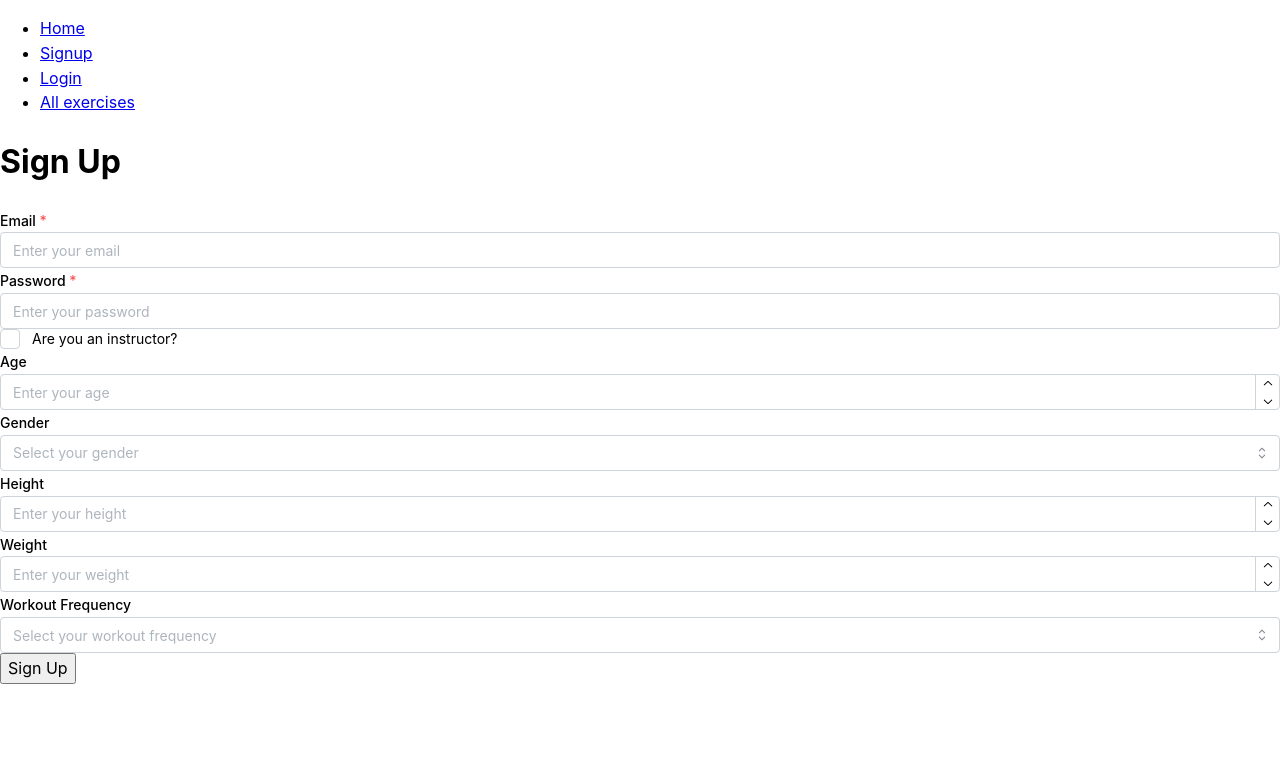
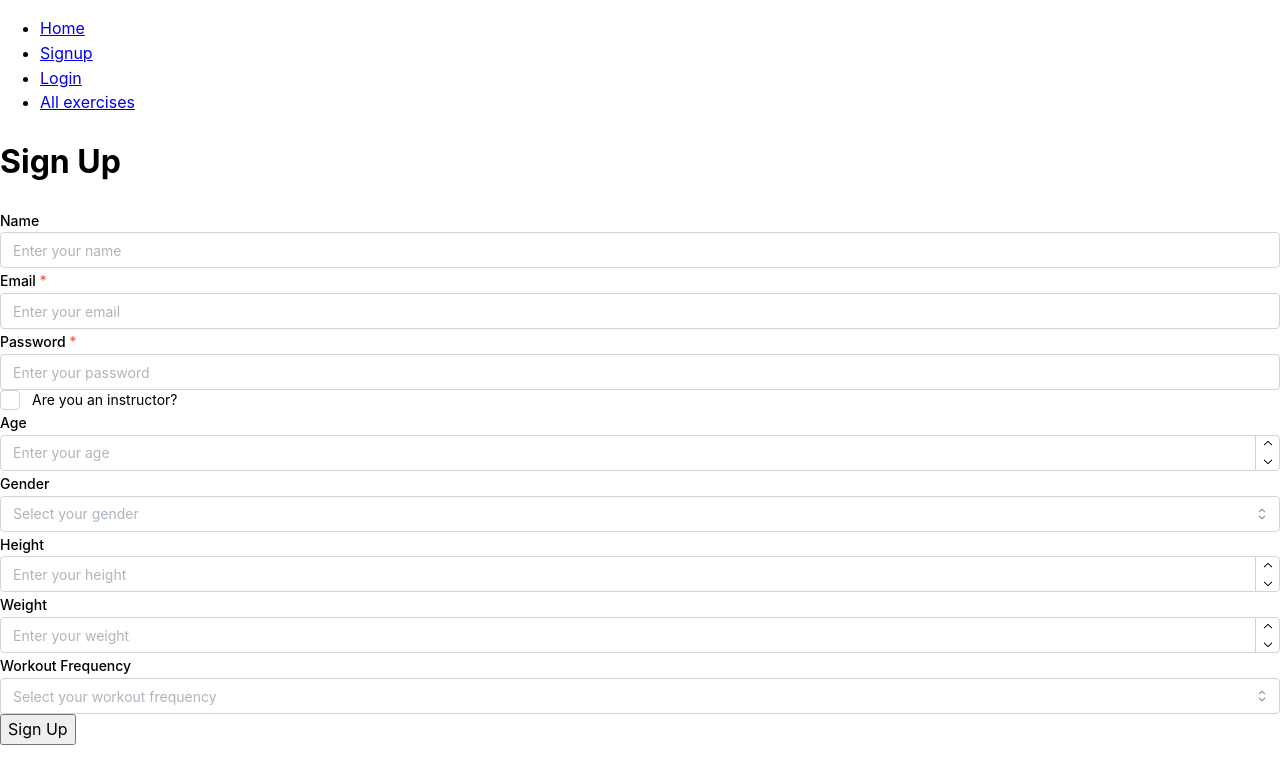
Before and after one commit to dieegoolimaa/fitnesstracker-frontend, a React (Vite) app: page /signup in a window 1280 px wide. Shown: the top 784 px of the page. Built offline with nearby package versions, Linux system fonts and the light colour scheme.

Commit message:
Profile page showing all details, is intructor conditionally rendered in the profile page

```diff
--- a/src/App.jsx
+++ b/src/App.jsx
@@ -7,6 +7,7 @@ import PrivateRoute from './components/PrivateRoute.jsx'
 import  AllExercisesPage  from './pages/AllExercisesPage.jsx'
 import  NewExercisePage  from './pages/NewExercisePage.jsx'
 import  AboutPage from './pages/AboutPage.jsx'
+
 function App() {
   return (
    <>
--- a/src/pages/ProfilePage.jsx
+++ b/src/pages/ProfilePage.jsx
@@ -18,6 +18,7 @@ const ProfilePage = () => {
         });
         if (response.ok) {
           const data = await response.json();
+          console.log(data); // Add this line
           setUserData(data);
         } else {
           console.error('Failed to fetch user data:', response.statusText);
@@ -39,7 +40,10 @@ const ProfilePage = () => {
           <li>Email: {userData.email}</li>
           <li>Age: {userData.age}</li>
           <li>Gender: {userData.gender}</li>
-          {/* Add other fields as needed */}
+          <li>Height: {userData.height}</li>
+          <li>Weight: {userData.weight}</li>
+          <li>Workout Frequency: {userData.workoutFrequency}</li>
+          {userData.isInstructor && <li>Is Instructor: Yes</li>}
         </ul>
       )}
     </>
--- a/src/pages/SignupPage.jsx
+++ b/src/pages/SignupPage.jsx
@@ -1,4 +1,4 @@
-import { useState } from 'react';
+import React, { useState } from 'react';
 import { useNavigate } from 'react-router-dom';
 import { TextInput, Checkbox, NumberInput, Select } from '@mantine/core';
 import styles from '../styles/SignupPage.module.css';
@@ -6,6 +6,7 @@ import styles from '../styles/SignupPage.module.css';
 const SignupPage = () => {
   const navigate = useNavigate();
 
+  const [name, setName] = useState('');
   const [email, setEmail] = useState('');
   const [password, setPassword] = useState('');
   const [isInstructor, setIsInstructor] = useState(false);
@@ -25,6 +26,7 @@ const SignupPage = () => {
           'Content-Type': 'application/json',
         },
         body: JSON.stringify({
+          name,
           email,
           password,
           isInstructor,
@@ -50,6 +52,12 @@ const SignupPage = () => {
     <div className={styles.signupContainer}>
       <h1>Sign Up</h1>
       <form onSubmit={handleSubmit} className={styles.signupForm}>
+        <TextInput
+          label="Name"
+          value={name}
+          onChange={event => setName(event.target.value)}
+          placeholder="Enter your name"
+        />
         <TextInput
           label="Email"
           value={email}
```
Also changed, not shown: src/pages/AboutPage.jsx (line endings or trailing spaces).
